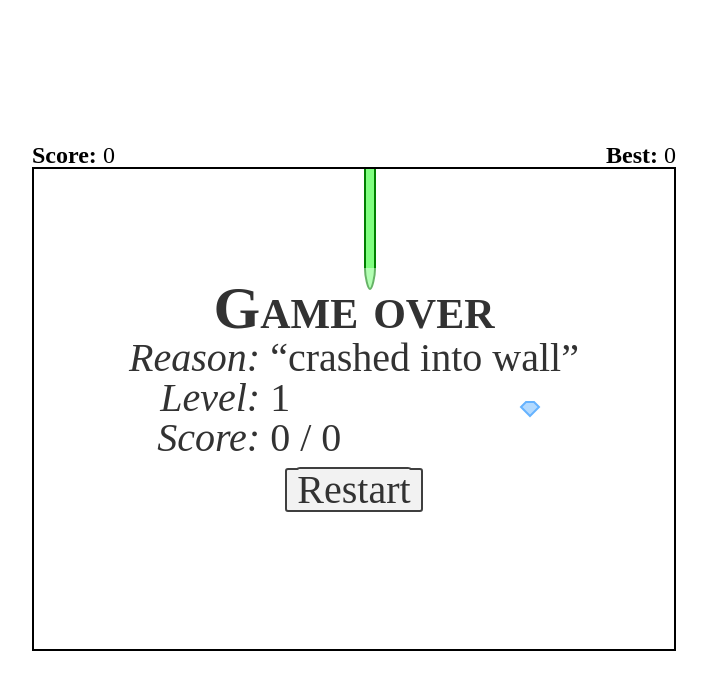
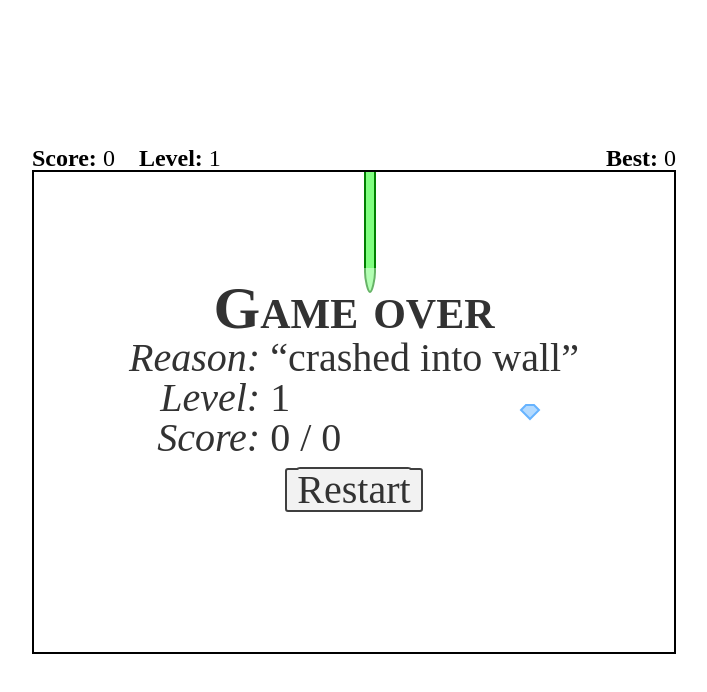
Before and after one commit to CylonicRaider/snake, a plain HTML site: page index.html in a window 1280 px wide. Both pictures are taken after a click on the button "Start". Shown: the whole page, without its empty margins (286-993 px from the left). Drawn offline with Linux system fonts and the light colour scheme.

Commit message:
Report actual size of game on load; show level in top bar

```diff
--- a/index.html
+++ b/index.html
@@ -27,6 +27,8 @@ body { opacity: 0; }
     <h2 class="hidden">Game</h2>
     <div id="game-header">
       <b>Score: </b><span id="score">N/A</span>
+      <span class="strut"></span>
+      <b>Level: </b><span id="level">N/A</span>
       <span class="filler"></span>
       <b>Best: </b><span id="highscore">N/A</span>
     </div>
@@ -34,7 +36,7 @@ body { opacity: 0; }
   </div>
   <div id="levelscreen" class="pane">
     <div class="backdrop">
-      <h3>Level <span id="level-no">?</span></h3>
+      <h3>Level <span id="level-big">?</span></h3>
     </div>
   </div>
   <div id="pausescreen" class="pane">
--- a/main.js
+++ b/main.js
@@ -73,7 +73,8 @@ function init() {
     game.onevent = function(event) {
       if (event.type == "status") {
         if (event.status == "banner") {
-          $id("level-no").textContent = event.level || "?";
+          $id("level").textContent = event.level;
+          $id("level-big").textContent = event.level;
         } else if (event.status == "dead") {
           var explanation = "\u201c" + event.reason + "\u201d";
           $id("death-reason").textContent = explanation;
@@ -132,9 +133,9 @@ function init() {
   if (! document.activeElement || document.activeElement == document.body)
     $id("start").focus();
   if (window.onSnakeEvent) {
-    var w = DEFAULT_SIZE[0] * CELLSIZE + 4;
-    var h = DEFAULT_SIZE[1] * CELLSIZE + 4;
-    window.onSnakeEvent({type: "loaded", winsize: [w, h]});
+    var wr = $id("game-wrapper");
+    window.onSnakeEvent({type: "loaded",
+      winsize: [wr.offsetWidth, wr.offsetHeight]});
   }
 }
 
--- a/style.css
+++ b/style.css
@@ -86,6 +86,9 @@ h1 + p, h2 + p, h3 + p {
 #game-header b {
   white-space: pre;
 }
+#game-header .strut {
+  width: 1em;
+}
 #game-header .filler {
   -webkit-flex-grow: 1;
   flex-grow: 1;
@@ -94,6 +97,7 @@ h1 + p, h2 + p, h3 + p {
 #game {
   /* Keep in sync with main.js event handling. */
   border: 2px solid black;
+  display: block;
 }
 #game.torus {
   -webkit-animation: border-blink 0.3s cubic-bezier(0.25, 0.0, 0.75, 1.0)
```
